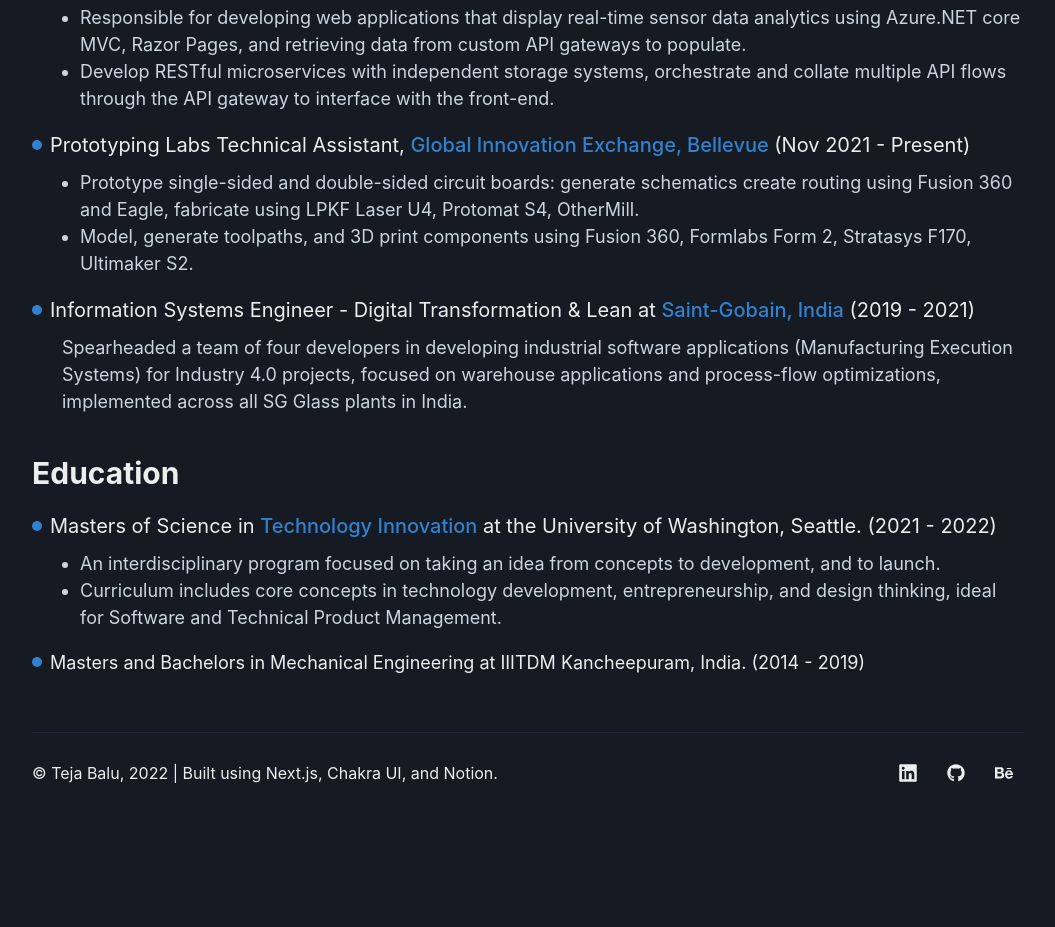
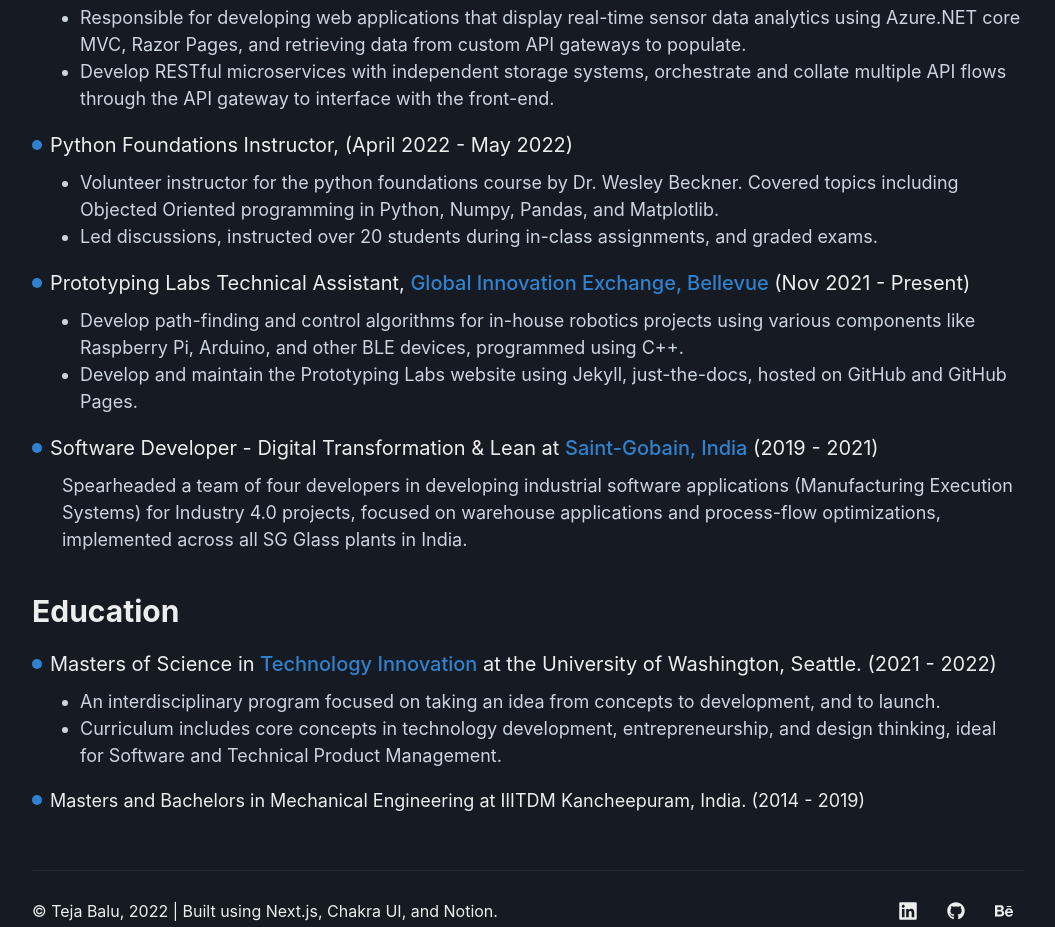
Before and after one commit to tejabalu/Portfolio, a Next.js app: page / in a window 1280 px wide. Shown: the part 1400-2327 px from the top of the page, without its empty margins (112-1167 px from the left). Before the commit the page ends 2241 px from the top, so only its background shows below. Built offline with nearby package versions, Linux system fonts and the light colour scheme.

Commit message:
work section update

```diff
--- a/components/pages/index/Experience.tsx
+++ b/components/pages/index/Experience.tsx
@@ -57,6 +57,29 @@
           <ListIcon as={BsCircleFill} color="blue.500" fontSize={10} mt={2.5} />
           <Box>
             <Box fontSize={"xl"}>
+              Python Foundations Instructor, (April 2022 - May 2022)
+            </Box>
+            <Paragraph fontSize="lg" pl={3}>
+              <Divider pt="2" borderColor={"transparent"} />
+              <UnorderedList>
+                <ListItem>
+                  Volunteer instructor for the python foundations course by Dr.
+                  Wesley Beckner. Covered topics including Objected Oriented
+                  programming in Python, Numpy, Pandas, and Matplotlib.
+                </ListItem>
+
+                <ListItem>
+                  Led discussions, instructed over 20 students during in-class
+                  assignments, and graded exams.
+                </ListItem>
+              </UnorderedList>
+            </Paragraph>
+          </Box>
+        </ListItem>
+        <ListItem display="flex">
+          <ListIcon as={BsCircleFill} color="blue.500" fontSize={10} mt={2.5} />
+          <Box>
+            <Box fontSize={"xl"}>
               Prototyping Labs Technical Assistant,&nbsp;
               <Link
                 color="blue.500"
@@ -72,14 +95,14 @@
               <Divider pt="2" borderColor={"transparent"} />
               <UnorderedList>
                 <ListItem>
-                  Prototype single-sided and double-sided circuit boards:
-                  generate schematics create routing using Fusion 360 and Eagle,
-                  fabricate using LPKF Laser U4, Protomat S4, OtherMill.
+                  Develop path-finding and control algorithms for in-house
+                  robotics projects using various components like Raspberry Pi,
+                  Arduino, and other BLE devices, programmed using C++.
                 </ListItem>
 
                 <ListItem>
-                  Model, generate toolpaths, and 3D print components using
-                  Fusion 360, Formlabs Form 2, Stratasys F170, Ultimaker S2.
+                  Develop and maintain the Prototyping Labs website using
+                  Jekyll, just-the-docs, hosted on GitHub and GitHub Pages.
                 </ListItem>
               </UnorderedList>
             </Paragraph>
@@ -89,8 +112,7 @@
           <ListIcon as={BsCircleFill} color="blue.500" fontSize={10} mt={2.5} />
           <Box>
             <Box fontSize={"xl"}>
-              Information Systems Engineer - Digital Transformation & Lean
-              at&nbsp;
+              Software Developer - Digital Transformation & Lean at&nbsp;
               <Link
                 color="blue.500"
                 href="https://www.saint-gobain.co.in"
```
